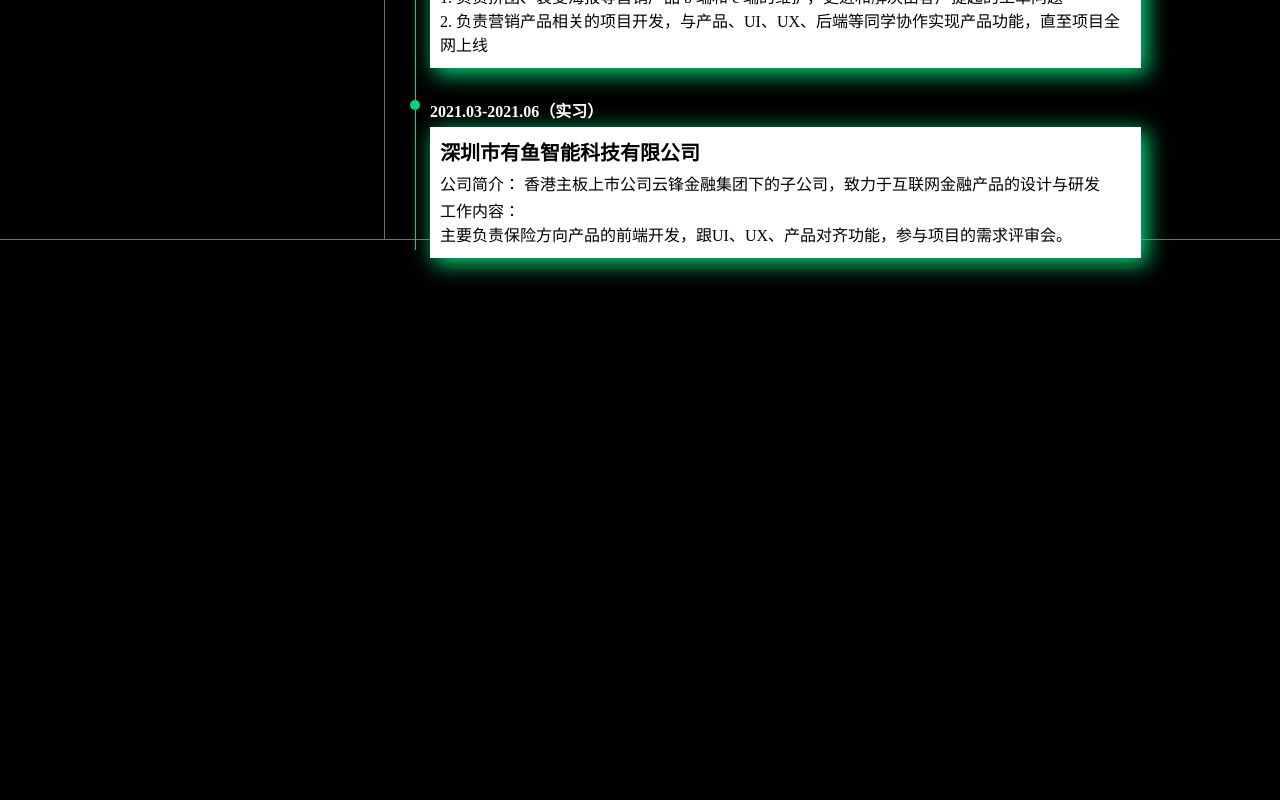
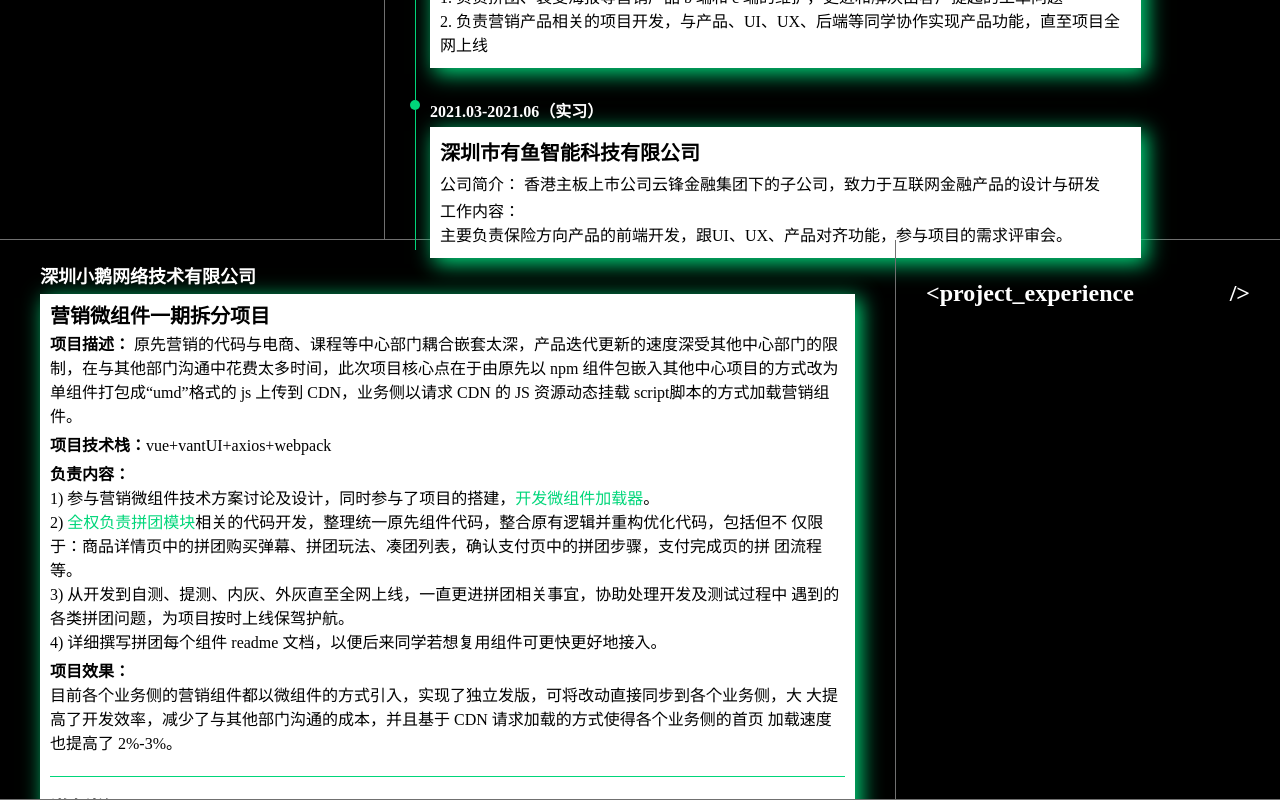
Before and after one commit to Gwennie-zhou/CV, a Vue app: page /#/main in a window 1280 px wide. Shown: the part 2562-3362 px from the top of the page. Before the commit the page ends 3202 px from the top, so only its background shows below. Built offline with nearby package versions, Linux system fonts and the light colour scheme.

Commit message:
feat: 项目经验组件开发

```diff
--- a/src/views/main/components/Experience.vue
+++ b/src/views/main/components/Experience.vue
@@ -53,14 +53,85 @@
         </div>
       </div>
     </div>
-    <div class="project-wrap"></div>
+    <div class="project-wrap">
+      <div class="left">
+        <div class="first">
+          <div class="name">深圳小鹅网络技术有限公司</div>
+          <div class="project">
+            <div class="num1">
+              <div class="project-name">营销微组件一期拆分项目</div>
+              <div class="desc">
+                <span class="bold">项目描述：</span>
+                原先营销的代码与电商、课程等中心部门耦合嵌套太深，产品迭代更新的速度深受其他中心部门的限制，在与其他部门沟通中花费太多时间，此次项目核心点在于由原先以 npm 组件包嵌入其他中心项目的方式改为单组件打包成“umd”格式的 js 上传到 CDN，业务侧以请求 CDN 的 JS 资源动态挂载 script脚本的方式加载营销组件。
+              </div>
+              <div class="technology"><span class="bold">项目技术栈：</span>vue+vantUI+axios+webpack</div>
+              <div class="task">
+                <div class="bold">负责内容：</div>
+                <div>1) 参与营销微组件技术方案讨论及设计，同时参与了项目的搭建，<span class="theme-color">开发微组件加载器</span>。</div>
+                <div>2) <span class="theme-color">全权负责拼团模块</span>相关的代码开发，整理统一原先组件代码，整合原有逻辑并重构优化代码，包括但不
+                  仅限于：商品详情页中的拼团购买弹幕、拼团玩法、凑团列表，确认支付页中的拼团步骤，支付完成页的拼
+                  团流程等。</div>
+                <div>3) 从开发到自测、提测、内灰、外灰直至全网上线，一直更进拼团相关事宜，协助处理开发及测试过程中
+                  遇到的各类拼团问题，为项目按时上线保驾护航。</div>
+                <div>4) 详细撰写拼团每个组件 readme 文档，以便后来同学若想复用组件可更快更好地接入。</div>
+              </div>
+              <div class="result">
+                <div class="bold">项目效果：</div>
+                目前各个业务侧的营销组件都以微组件的方式引入，实现了独立发版，可将改动直接同步到各个业务侧，大
+                大提高了开发效率，减少了与其他部门沟通的成本，并且基于 CDN 请求加载的方式使得各个业务侧的首页
+                加载速度也提高了 2%-3%。
+              </div>
+            </div>
+            <div class="num2">
+              <div class="project-name">邀新拼团</div>
+              <div class="desc">
+                <span class="bold">项目描述：</span>
+                邀新拼团即指邀请新人参与店铺拼团活动，通过老用户带领新用户的方式，使得新用户可以用更优惠的价格获得商品的方式帮助商家拓宽流量。
+              </div>
+              <div class="technology"><span class="bold">项目技术栈：</span>vue+ElementUI+axios+webpack</div>
+              <div class="task">
+                <div class="bold">负责内容：</div>
+                <div>1) 参与 PRD 产品需求会评审、产品讨论、项目立项。</div>
+                <div>2) 负责 b 端管理台页面的开发，包括<span class="theme-color">邀新拼团的新建、编辑、删除活动页面</span>。</div>
+                <div>3) 从提测到上线，一路更进项目进展，修复项目中出现的 bug。</div>
+              </div>
+              <div class="result">
+                <div class="bold">项目效果：</div>
+                通过“老带新”这种方式，为商家带来了更多的流量，同时也助力营销中心提前完成拉新千万目标。
+              </div>
+            </div>
+          </div>
+        </div>
+        <div class="second">
+          <div class="name">深圳市有鱼智能科技有限公司(实习)</div>
+          <div class="project">
+            <div class="num1">
+              <div class="project-name">YFLink 项目</div>
+              <div class="technology"><span class="bold">项目技术栈：</span>vue+axios+webpack</div>
+              <div class="task">
+                <div class="bold">负责内容：</div>
+                <div>1) 负责保险产品相关页面的前端开发，包括<span class="theme-color">产品介绍页、个人信息收集页</span>等页面，与 UI、UX、后端等同学协作实现产品功能</div>
+                <div>2) 自测跑用例，同时对提测后的 bug 进行修复</div>
+              </div>
+            </div>
+          </div>
+        </div>
+      </div>
+      <div class="line"></div>
+      <div class="right">
+        <div class="title">
+          <div>&lt;project_experience</div>
+          <div>/&gt;</div>
+        </div>
+      </div>
+    </div>
   </div>
 </template>
 
 <style lang="less" scoped>
 .experience-container {
   width: 100%;
-  height: 100vh;
+  height: 120vh;
   .work-container {
     display: flex;
     width: 100%;
@@ -75,6 +146,7 @@
         display: flex;
         justify-content: space-between;
         font-size: 24px;
+        font-weight: 700;
         margin-top: 40px;
       }
     }
@@ -140,5 +212,77 @@
       }
     }
   }
+  .project-wrap {
+    display: flex;
+    width: 100%;
+    height: 70vh;
+    border-bottom: 1px solid #707070;
+    .left {
+      flex: 1;
+      padding: 25px 40px;
+      overflow: auto;
+      font-size: 16px;
+      line-height: 24px;
+      .first {
+        margin-bottom: 30px;
+      }
+      .name {
+        font-size: 18px;
+        font-weight: 700;
+        margin-bottom: 5px;
+      }
+      .project {
+        background: white;
+        color: black;
+        padding: 10px;
+        box-shadow: 5px 5px 20px 1px #00d67a;
+        .num2 {
+          margin-top: 20px;
+          padding-top: 20px;
+          border-top: 1px solid #00d67a
+        }
+        .project-name,.desc,.technology,.task{
+          padding-bottom: 5px;
+        }
+        .project-name {
+          font-weight: 700;
+          font-size: 20px;
+        }
+      }
+    }
+    .left::-webkit-scrollbar{
+      background-color: transparent;
+      width: 10px;
+    }
+    .left::-webkit-scrollbar-thumb{
+      background-color: white;
+      border-radius: 8px;
+      background-clip: content-box;
+      border: 2px solid transparent;
+    }
+    .line {
+      width: 1px;
+      height: 100%;
+      background: #707070;
+    }
+    .right {
+      width: 30%;
+      height: 100%;
+      padding: 0 30px;
+      .title {
+        display: flex;
+        justify-content: space-between;
+        font-size: 24px;
+        font-weight: 700;
+        margin-top: 40px;
+      }
+    }
+  }
+  .theme-color {
+    color: #00d67a;
+  }
+  .bold {
+    font-weight: 700;
+  }
 }
 </style>
```
